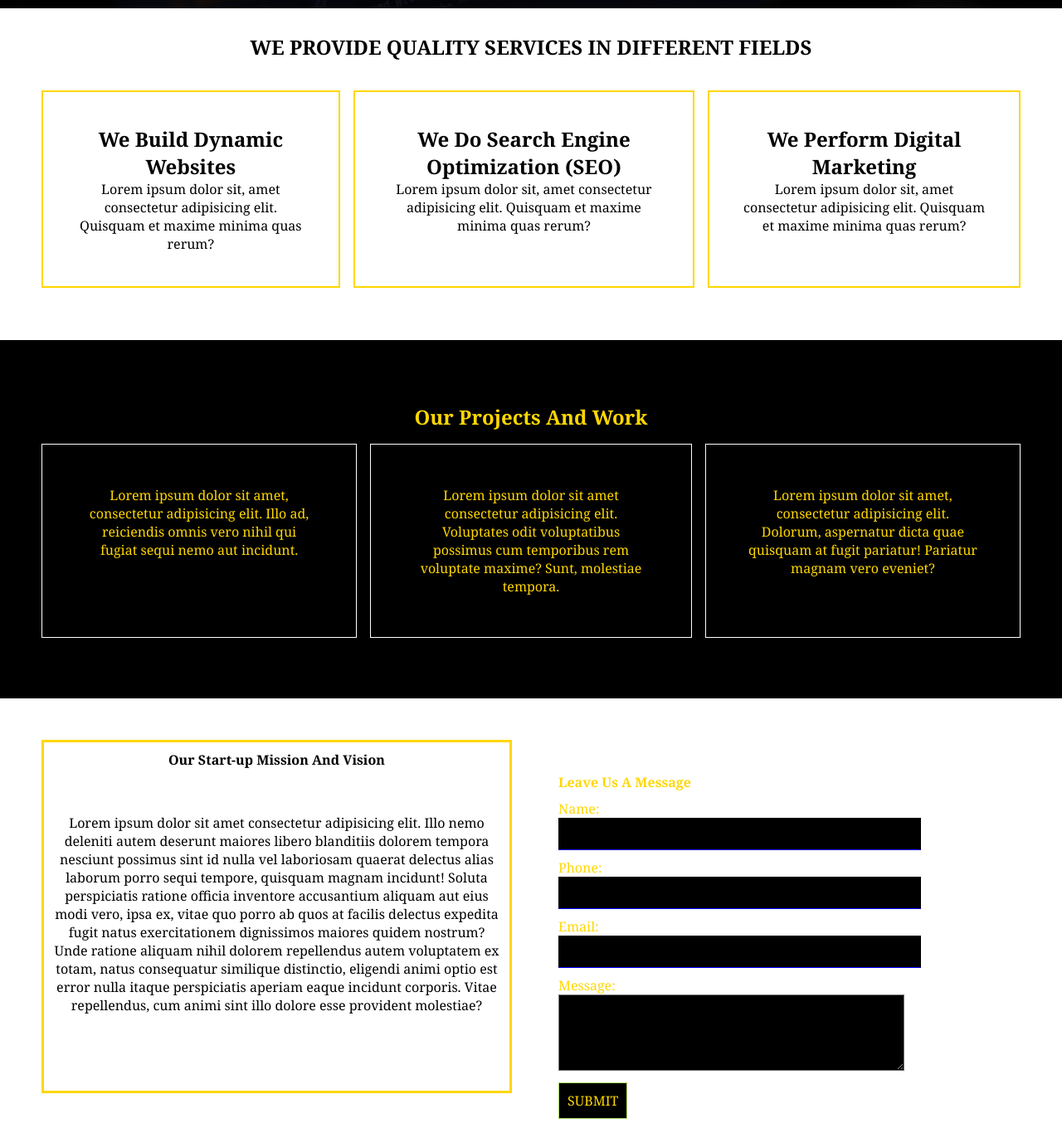
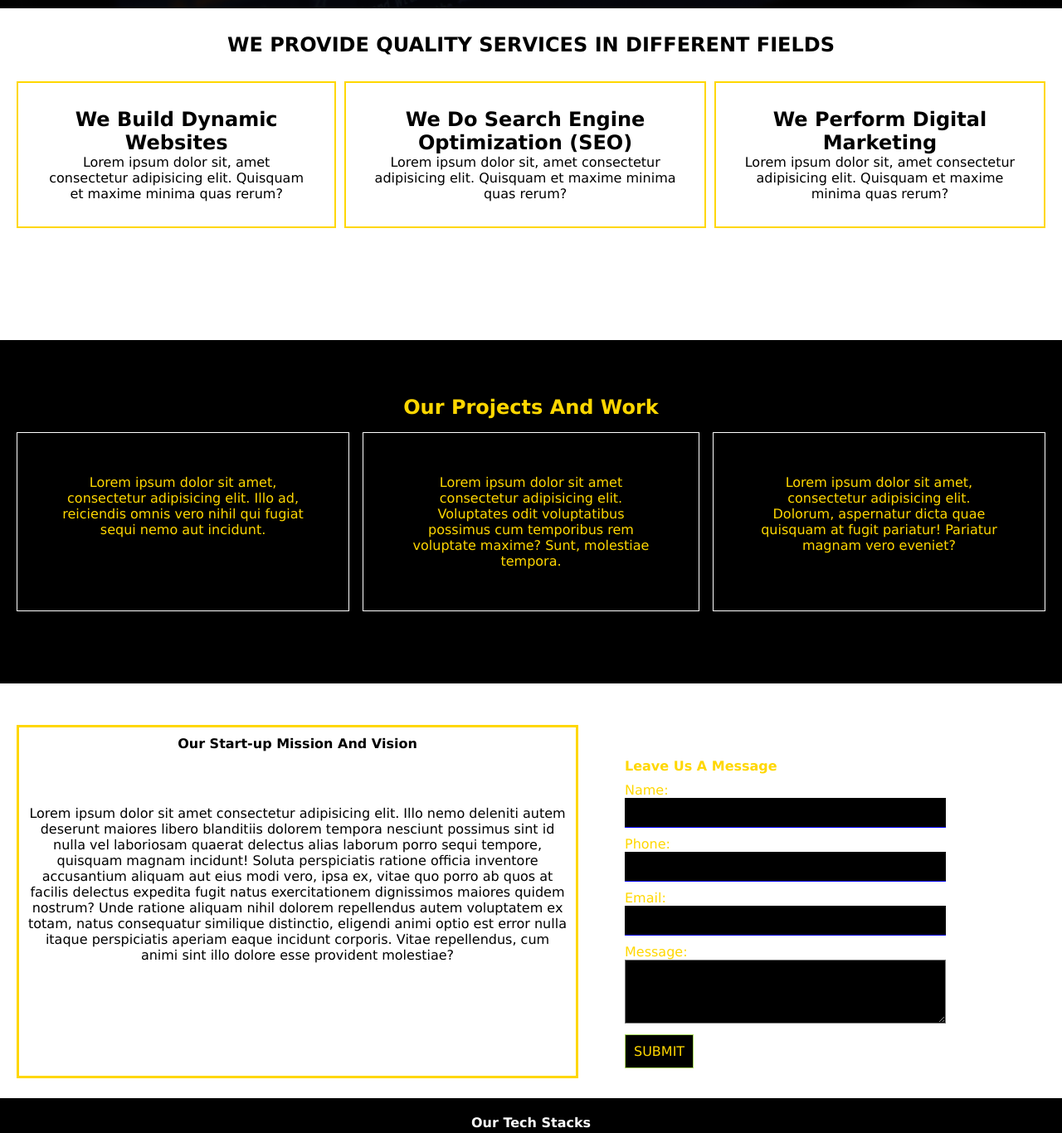
Before and after one commit to mark-okoth/css-grids-flexbox-mediaquery, a plain HTML site: page index.html in a window 1280 px wide. Shown: the part 620-1986 px from the top of the page at 83% size. Drawn offline with Linux system fonts and the light colour scheme.

Commit message:
correctiong little errorsin the grid

```diff
--- a/style.css
+++ b/style.css
@@ -1,7 +1,7 @@
 *{
     padding: 0;
     margin: 0;
-    font-family: Cambria, Cochin, Georgia, Times, 'Times New Roman', serif;
+    font-family: Verdana, Geneva, Tahoma, sans-serif;
 }
 body{
     background:BLACK;
@@ -51,11 +51,11 @@ li a{
 
 .services-container{
     display:grid;
-    margin-right: 50px;
+    margin-right: 20px;
     color: black;
-    margin-left: 50px;
+    margin-left: 20px;
     text-align: center;
-    grid-gap: 1rem;
+    grid-gap: 10px;
     grid-template-areas:
     'services-details services-details services-details'
     'services1 services2 services3';
@@ -70,19 +70,19 @@ li a{
 grid-area: services1;
 margin-top:20px;
 border: 2px solid gold;
-padding: 40px;
+padding: 30px;
 }
 .services2{
     grid-area: services2;
     margin-top:20px;
     border: 2px solid gold;
-    padding: 40px;
+    padding: 30px;
 }
 .services3{
     grid-area: services3;
     margin-top:20px;
     border: 2px solid gold;
-    padding: 40px;
+    padding: 30px;
 }
 
 #portfolio-section{
@@ -93,8 +93,8 @@ padding: 40px;
     color: gold;
     grid-gap:1rem;
     text-align: center;
-    margin-right: 50px;
-    margin-left: 50px;
+    margin-right: 20px;
+    margin-left: 20px;
     grid-template-areas:
     'header-portfolio header-portfolio header-portfolio'
     'portfolio1 portfolio2 portfolio3'
@@ -129,9 +129,9 @@ padding: 40px;
 .contact-container{
     display: grid;
     color:gold;
-    margin-right: 50px;
+    margin-right: 20px;
     grid-gap: 1em;
-    margin-left: 50px;
+    margin-left: 20px;
     grid-template-areas:
     'about-section contact'
 }
@@ -192,7 +192,7 @@ padding: 40px;
 
 .languages-content{
     display: grid;
-    grid-gap: 1rem;
+    grid-gap: 10px;
     margin-left: 20px;
     grid-template-areas:
     'figure1 figure2 figure3'
@@ -202,7 +202,7 @@ padding: 40px;
     grid-area: figure1;
     border: 1px solid gold;
     text-align: center;
-    max-width:370px;
+    /* max-width:370px; */
     margin-top:10px;
 }
 
@@ -210,7 +210,7 @@ padding: 40px;
     grid-area: figure2;
     border: 1px solid gold;
     text-align: center;
-    max-width:370px;
+    /* max-width:370px; */
     margin-top:10px;
 }
 
@@ -218,7 +218,7 @@ padding: 40px;
     grid-area: figure3;
     border: 1px solid gold;
     text-align: center;
-    max-width:370px;
+    max-width:400px;
     margin-top:10px;
 }
 
@@ -250,12 +250,16 @@ footer{
 
   textarea{
       background:black;
-      /* border-radius: 15px; */
       color: #fff;
+      width:105%;
   }
+  textarea:focus{
+    background: rgb(203, 236, 247);
+    color: #fff;
+}
 
   footer a{
-      text-align: center;
+    text-align: center;
      color: black;
      border-radius: 50%;
      border:1px solid gold;
```
